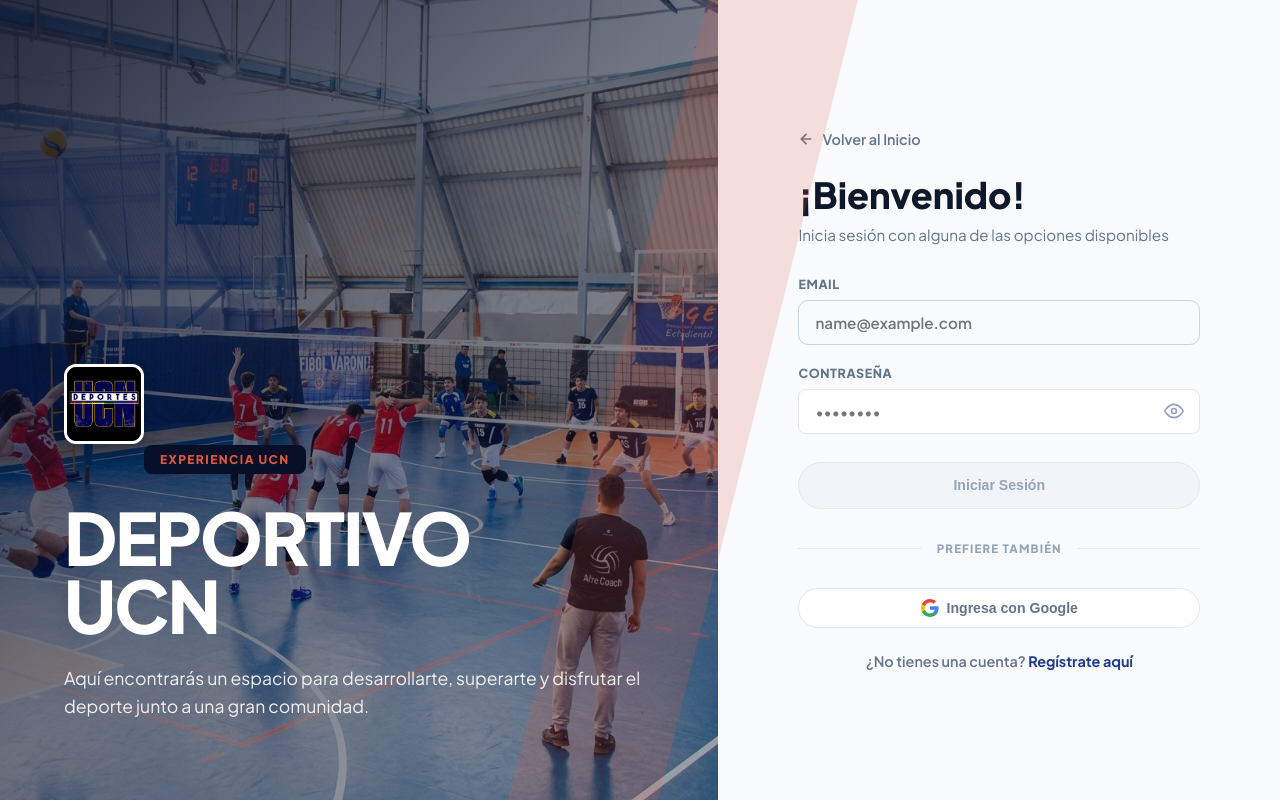
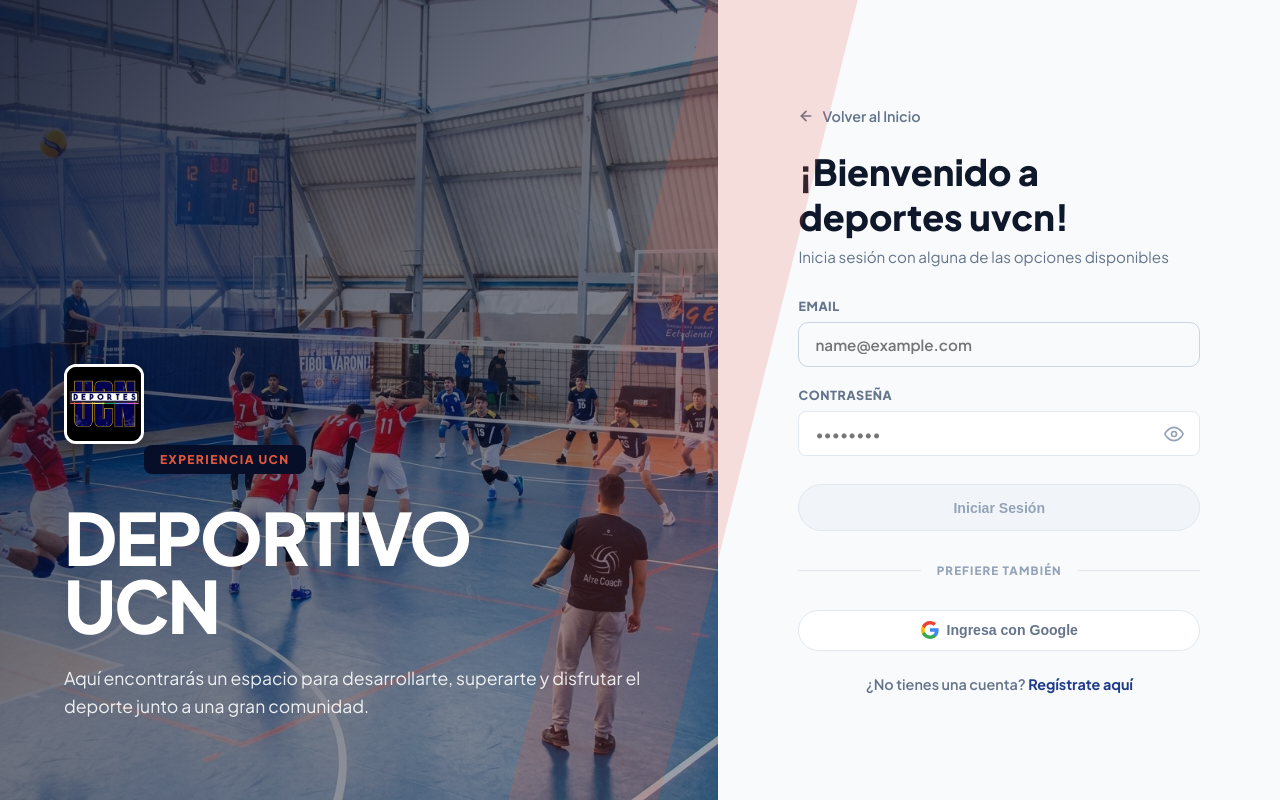
Before and after one commit to Jhoanck7/deportivo-ucn-frontend, an Angular app: page /auth/login in a window 1280 px wide. Built offline with nearby package versions, Linux system fonts and the light colour scheme.

Commit message:
refactor(loginPage)

```diff
--- a/src/app/features/auth/pages/login-page/login-page.component.html
+++ b/src/app/features/auth/pages/login-page/login-page.component.html
@@ -16,7 +16,7 @@
         <svg xmlns="http://www.w3.org/2000/svg" width="16" height="16" viewBox="0 0 24 24" fill="none" stroke="currentColor" stroke-width="2.5" stroke-linecap="round" stroke-linejoin="round"><line x1="19" y1="12" x2="5" y2="12"></line><polyline points="12 19 5 12 12 5"></polyline></svg>
         Volver al Inicio
       </a>
-      <h2 class="auth-form-title">¡Bienvenido!</h2>
+      <h2 class="auth-form-title">¡Bienvenido a deportes uvcn!</h2>
       <p class="auth-form-subtitle">Inicia sesión con alguna de las opciones disponibles</p>
 
       @if (errorMessage()) {
```
